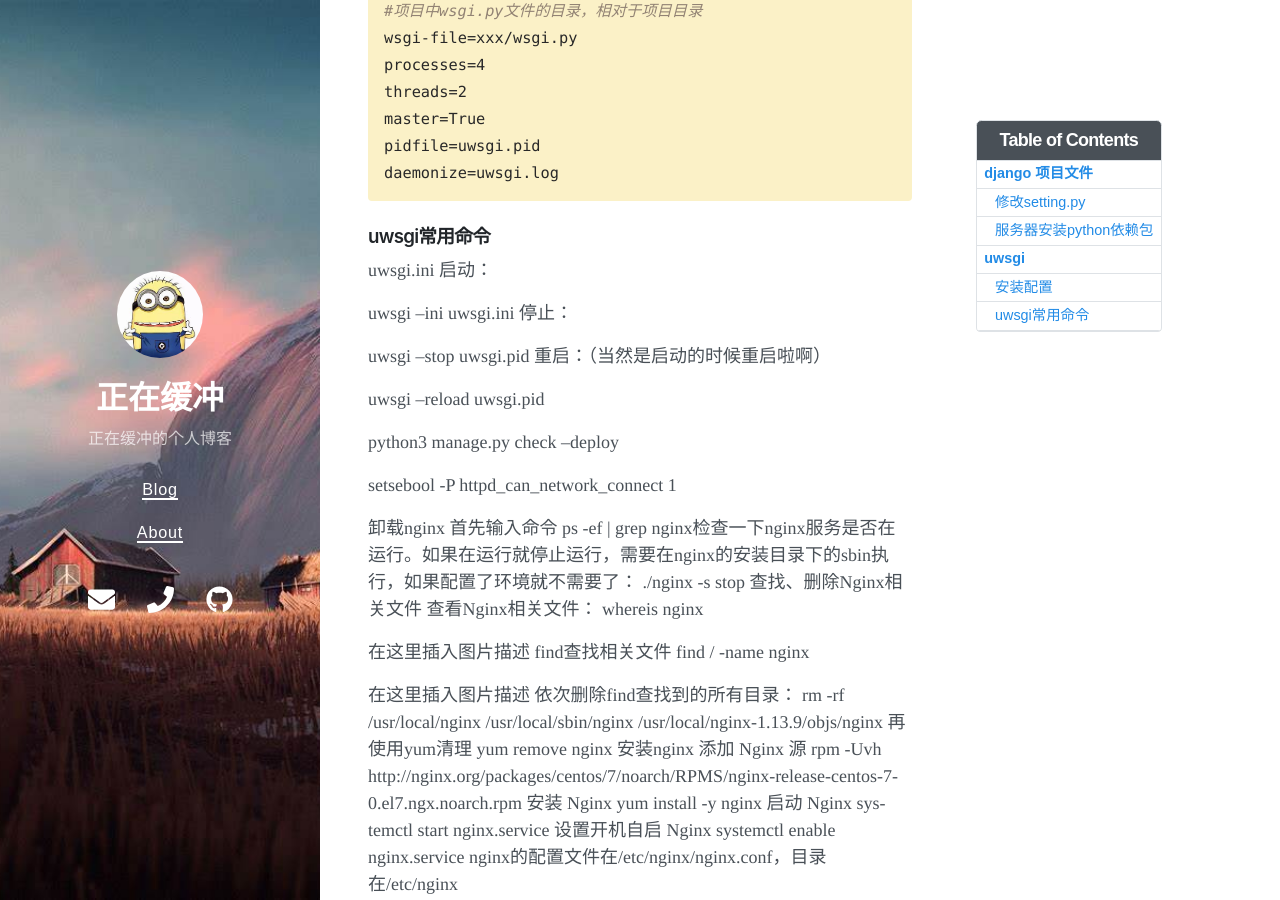
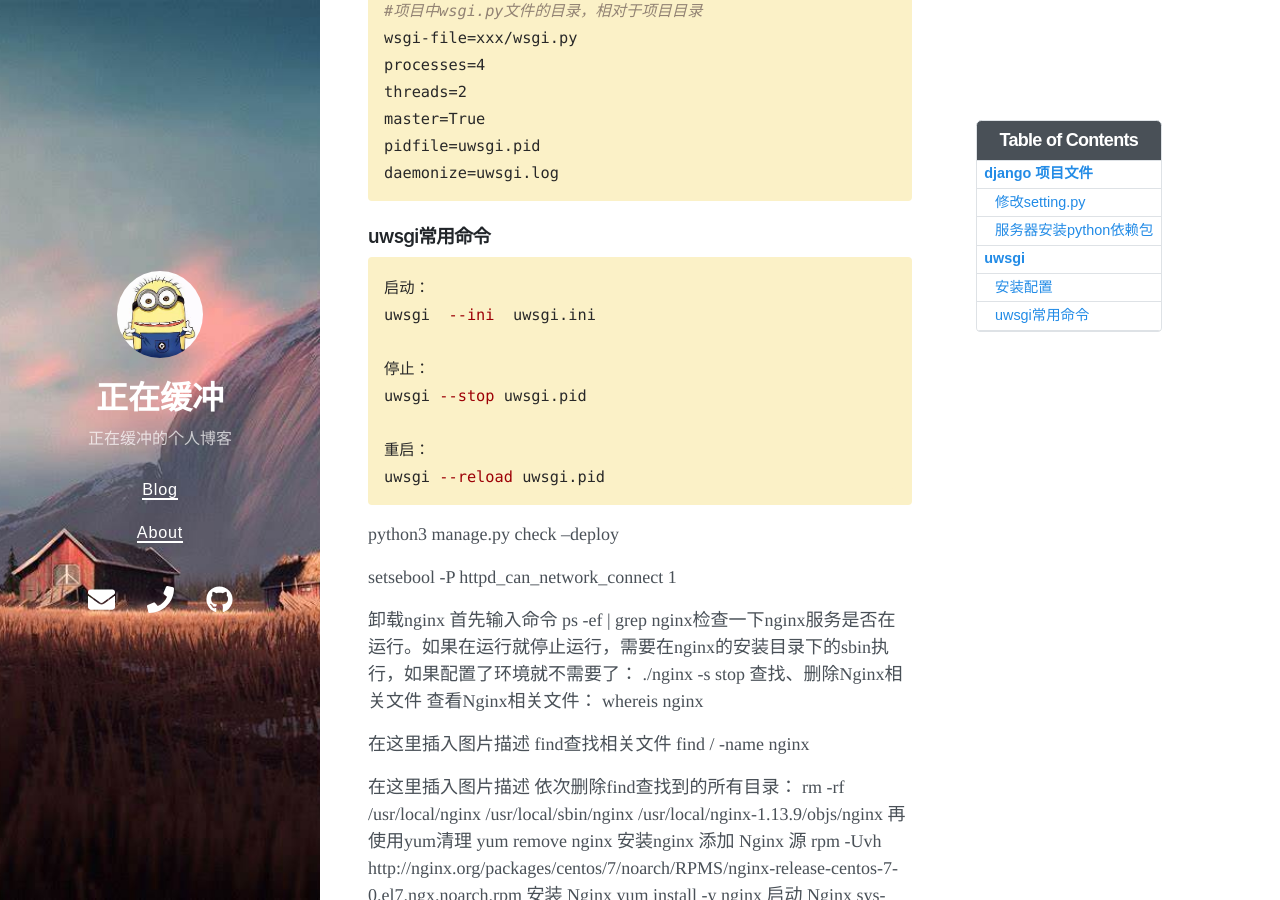
Before and after one commit to Zzhc3321/personal-blog.github.io, a Jekyll site: the page built from _posts/2022-04-16-Django项目部署至centos云服务器.md, in a window 1280 px wide and 900 px high, scrolled down 1200 px. Built offline with Jekyll 4.4.1, drawn with Linux system fonts in a browser that asks for light colours; nearby versions of some CDN libraries.

Commit message:
修改文件: _posts/2022-04-16-Django项目部署至centos云服务器.md

````diff
--- a/_posts/2022-04-16-Django项目部署至centos云服务器.md
+++ b/_posts/2022-04-16-Django项目部署至centos云服务器.md
@@ -64,17 +64,17 @@ daemonize=uwsgi.log
 ```
 
 ### uwsgi常用命令
- uwsgi.ini
+
+```shell
 启动：
+uwsgi  --ini  uwsgi.ini
 
-uwsgi  --ini  uwsgi.ini
 停止：
+uwsgi --stop uwsgi.pid
 
-uwsgi --stop uwsgi.pid
-重启：（当然是启动的时候重启啦啊）
-
+重启：
 uwsgi --reload uwsgi.pid
-
+```
 
 
 
````
